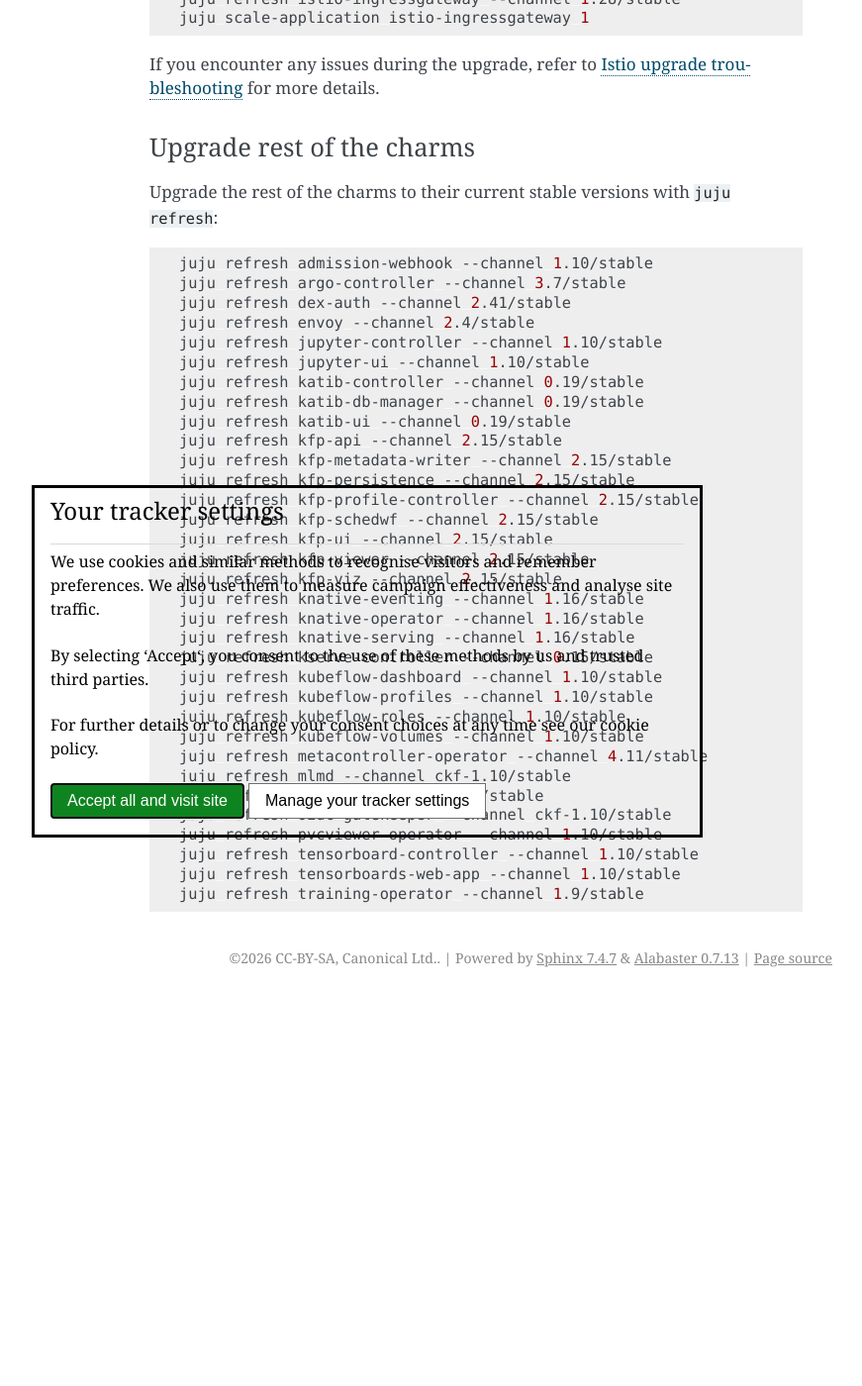
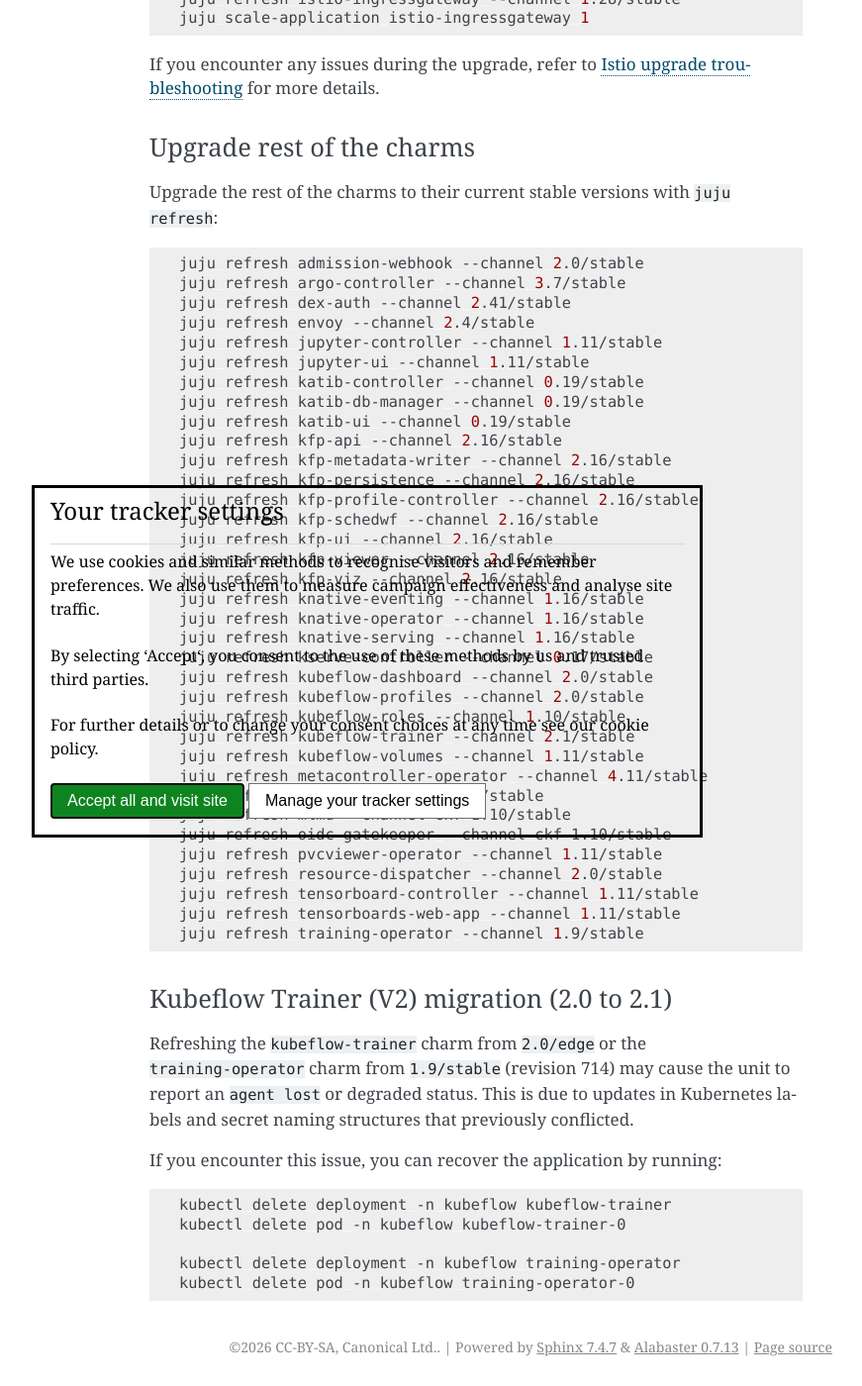
Before and after one commit to canonical/charmed-kubeflow-documentation, a Sphinx documentation site: the page built from docs/how-to/manage/upgrade/upgrade-1.10-1.11.rst, in a window 1280 px wide and 1400 px high, scrolled down 2383 px. Shown: the whole window at 99% size, without its empty margins (269-1140 px from the left). Built offline with Sphinx 7.4.7, drawn with Linux system fonts in a browser that asks for light colours; before the commit the page ends 3390 px from its top, so only the background shows below that; some of the changed text lies outside the part shown.

Commit message:
fix: update channels to CKF 1.11-ubuntu2 tracks in upgrade guide (#71)
* fix: update charm channels to CKF 1.11-ubuntu2 tracks in upgrade guide

* feat: add Kubeflow Trainer recovery steps to 1.11-ubuntu2 upgrade guide

```diff
--- a/docs/how-to/manage/upgrade/upgrade-1.10-1.11.rst
+++ b/docs/how-to/manage/upgrade/upgrade-1.10-1.11.rst
@@ -116,36 +116,55 @@
 
 .. code-block:: bash
 
-   juju refresh admission-webhook --channel 1.10/stable
+   juju refresh admission-webhook --channel 2.0/stable
    juju refresh argo-controller --channel 3.7/stable
    juju refresh dex-auth --channel 2.41/stable
    juju refresh envoy --channel 2.4/stable
-   juju refresh jupyter-controller --channel 1.10/stable
-   juju refresh jupyter-ui --channel 1.10/stable
+   juju refresh jupyter-controller --channel 1.11/stable
+   juju refresh jupyter-ui --channel 1.11/stable
    juju refresh katib-controller --channel 0.19/stable
    juju refresh katib-db-manager --channel 0.19/stable
    juju refresh katib-ui --channel 0.19/stable
-   juju refresh kfp-api --channel 2.15/stable
-   juju refresh kfp-metadata-writer --channel 2.15/stable
-   juju refresh kfp-persistence --channel 2.15/stable
-   juju refresh kfp-profile-controller --channel 2.15/stable
-   juju refresh kfp-schedwf --channel 2.15/stable
-   juju refresh kfp-ui --channel 2.15/stable
-   juju refresh kfp-viewer --channel 2.15/stable
-   juju refresh kfp-viz --channel 2.15/stable
+   juju refresh kfp-api --channel 2.16/stable
+   juju refresh kfp-metadata-writer --channel 2.16/stable
+   juju refresh kfp-persistence --channel 2.16/stable
+   juju refresh kfp-profile-controller --channel 2.16/stable
+   juju refresh kfp-schedwf --channel 2.16/stable
+   juju refresh kfp-ui --channel 2.16/stable
+   juju refresh kfp-viewer --channel 2.16/stable
+   juju refresh kfp-viz --channel 2.16/stable
    juju refresh knative-eventing --channel 1.16/stable
    juju refresh knative-operator --channel 1.16/stable
    juju refresh knative-serving --channel 1.16/stable
-   juju refresh kserve-controller --channel 0.15/stable
-   juju refresh kubeflow-dashboard --channel 1.10/stable
-   juju refresh kubeflow-profiles --channel 1.10/stable
+   juju refresh kserve-controller --channel 0.17/stable
+   juju refresh kubeflow-dashboard --channel 2.0/stable
+   juju refresh kubeflow-profiles --channel 2.0/stable
    juju refresh kubeflow-roles --channel 1.10/stable
-   juju refresh kubeflow-volumes --channel 1.10/stable
+   juju refresh kubeflow-trainer --channel 2.1/stable
+   juju refresh kubeflow-volumes --channel 1.11/stable
    juju refresh metacontroller-operator --channel 4.11/stable
+   juju refresh minio --channel 1.10/stable
    juju refresh mlmd --channel ckf-1.10/stable
-   juju refresh minio --channel 1.10/stable
    juju refresh oidc-gatekeeper --channel ckf-1.10/stable
-   juju refresh pvcviewer-operator --channel 1.10/stable
-   juju refresh tensorboard-controller --channel 1.10/stable
-   juju refresh tensorboards-web-app --channel 1.10/stable
+   juju refresh pvcviewer-operator --channel 1.11/stable
+   juju refresh resource-dispatcher --channel 2.0/stable
+   juju refresh tensorboard-controller --channel 1.11/stable
+   juju refresh tensorboards-web-app --channel 1.11/stable
    juju refresh training-operator --channel 1.9/stable
+
+~~~~~~~~~~~~~~~~~~~~~~~~~~~~~~~~~~~~~~~~~~~~
+Kubeflow Trainer (V2) migration (2.0 to 2.1)
+~~~~~~~~~~~~~~~~~~~~~~~~~~~~~~~~~~~~~~~~~~~~
+
+Refreshing the ``kubeflow-trainer`` charm from ``2.0/edge`` or the ``training-operator`` charm from ``1.9/stable`` (revision 714) may cause the unit to report an ``agent lost`` or degraded status.
+This is due to updates in Kubernetes labels and secret naming structures that previously conflicted.
+
+If you encounter this issue, you can recover the application by running:
+
+.. code-block:: bash
+
+   kubectl delete deployment -n kubeflow kubeflow-trainer
+   kubectl delete pod -n kubeflow kubeflow-trainer-0
+
+   kubectl delete deployment -n kubeflow training-operator
+   kubectl delete pod -n kubeflow training-operator-0
```
